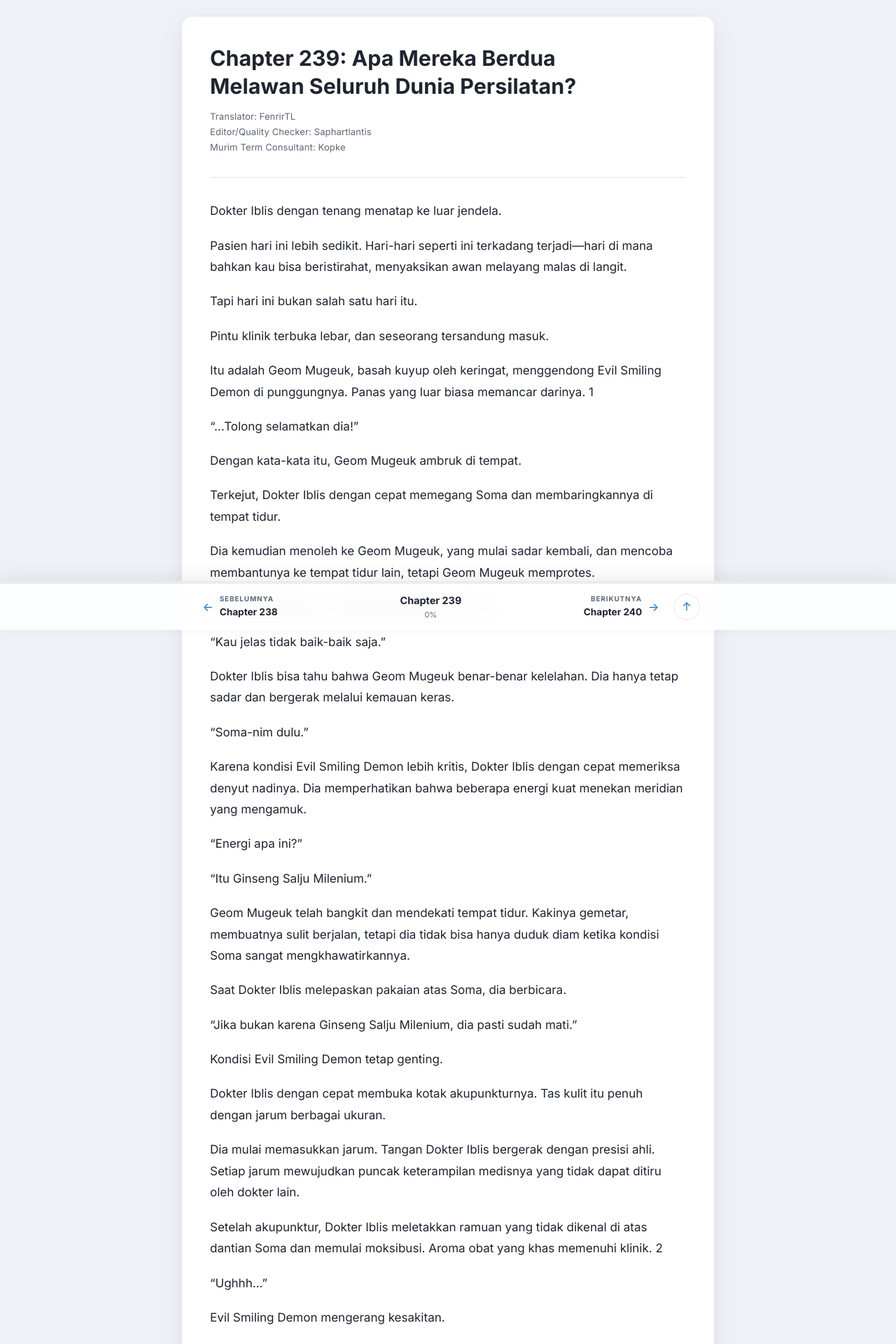
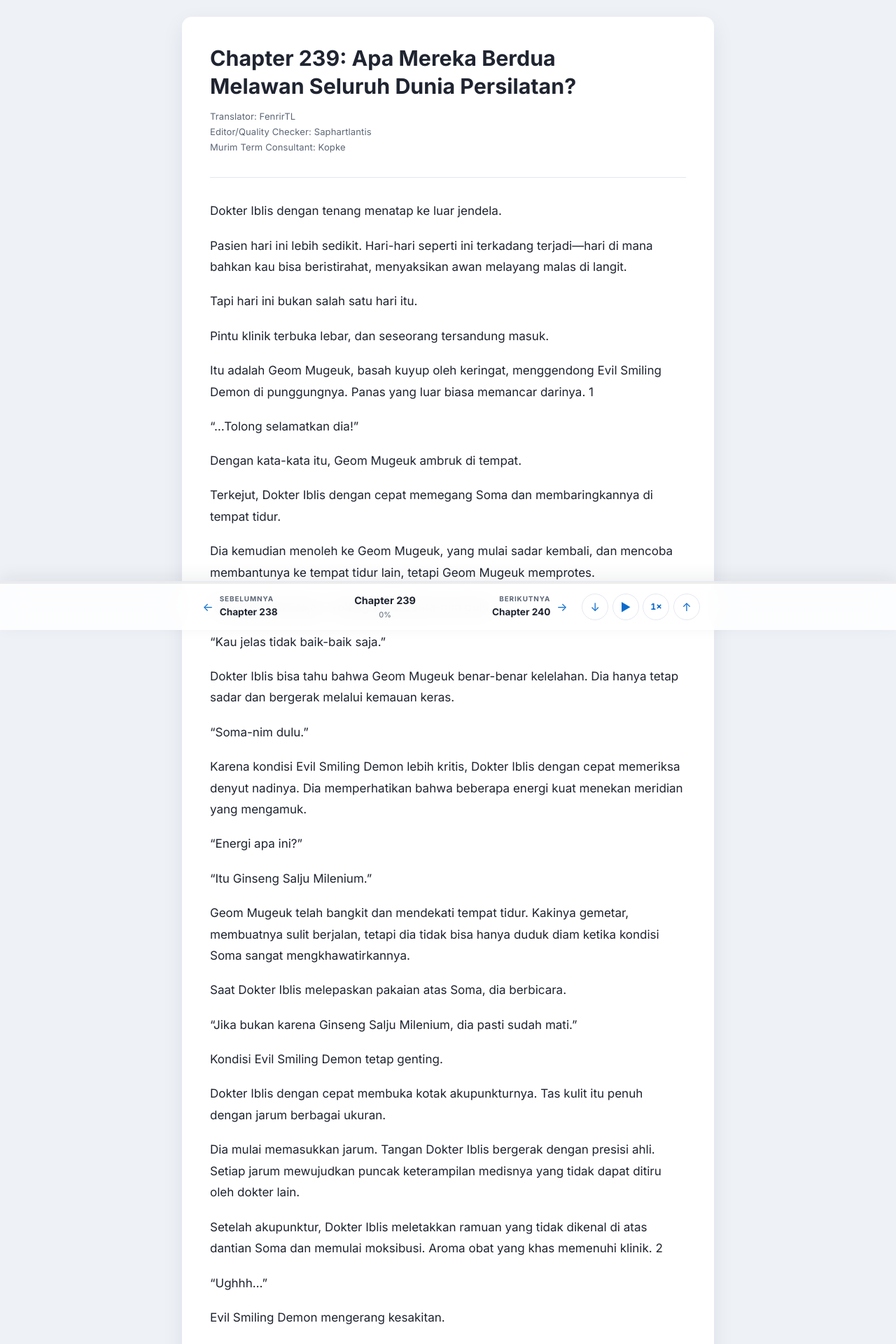
Before and after one commit to mieburungdara/subnovel, a Jekyll site: the page built from _posts/2025-11-09-chapter-239.md, in a window 1280 px wide. Shown: the top 1920 px of the page at 70% size. Built offline with Jekyll 4.4.1, drawn with Linux system fonts in a browser that asks for light colours; part of the change alters nothing that is shown.

Commit message:
feat(ui): add quick scroll controls and adjustable auto-scroll
- restore the jump-to-bottom button in the bottom bar
- add an auto-scroll toggle with three speed levels (1x, 2x, 4x)
- stop the auto-scroll on manual wheel or touch input
- keep the bar compact enough for 390px screens

```diff
--- a/_layouts/default.html
+++ b/_layouts/default.html
@@ -89,7 +89,7 @@
             {%- endif %}
 
             <p class="bottom-bar-current">
-                <span class="bottom-bar-value">{% if is_chapter %}Chapter {{ current_number }}{% else %}{{ site.posts | size }} chapter{% endif %}</span>
+                <span class="bottom-bar-value">{% if is_chapter %}<span class="bottom-bar-word">Chapter </span>{{ current_number }}{% else %}{{ site.posts | size }} chapter{% endif %}</span>
                 <span class="bottom-bar-percent" data-progress-label>0%</span>
             </p>
 
@@ -118,9 +118,20 @@
             </button>
             {%- endif %}
 
-            <button type="button" class="bottom-bar-top" data-scroll-top aria-label="Gulir ke atas" title="Gulir ke atas">
-                <span aria-hidden="true">&uarr;</span>
-            </button>
+            <div class="bottom-bar-tools">
+                <button type="button" class="bottom-bar-tool" data-scroll-bottom aria-label="Turun ke bawah" title="Turun ke bawah">
+                    <span aria-hidden="true">&darr;</span>
+                </button>
+                <button type="button" class="bottom-bar-tool" data-auto-scroll aria-pressed="false" aria-label="Gulir otomatis" title="Gulir otomatis">
+                    <span class="bottom-bar-tool-icon" data-auto-scroll-icon aria-hidden="true">&#9654;</span>
+                </button>
+                <button type="button" class="bottom-bar-tool bottom-bar-tool--speed" data-speed-cycle aria-label="Kecepatan gulir otomatis 1 kali" title="Kecepatan gulir otomatis">
+                    <span data-speed-label>1&times;</span>
+                </button>
+                <button type="button" class="bottom-bar-tool" data-scroll-top aria-label="Gulir ke atas" title="Gulir ke atas">
+                    <span aria-hidden="true">&uarr;</span>
+                </button>
+            </div>
         </div>
     </div>
 
--- a/assets/js/scroll.js
+++ b/assets/js/scroll.js
@@ -6,6 +6,11 @@
     var progress = document.querySelector("[data-bottom-bar-progress]");
     var percentLabel = document.querySelector("[data-progress-label]");
     var topButton = document.querySelector("[data-scroll-top]");
+    var bottomButton = document.querySelector("[data-scroll-bottom]");
+    var autoButton = document.querySelector("[data-auto-scroll]");
+    var autoIcon = document.querySelector("[data-auto-scroll-icon]");
+    var speedButton = document.querySelector("[data-speed-cycle]");
+    var speedLabel = document.querySelector("[data-speed-label]");
     var searchButton = document.querySelector("[data-focus-search]");
     var searchInput = document.querySelector("[data-filter-input]");
 
@@ -13,12 +18,21 @@
         return;
     }
 
+    var SPEEDS = [20, 50, 120];
+    var SPEED_LABELS = ["1\u00d7", "2\u00d7", "4\u00d7"];
+    var SPEED_NAMES = ["lambat", "sedang", "cepat"];
+
     var reducedMotion = window.matchMedia("(prefers-reduced-motion: reduce)");
     var ticking = false;
+    var speedIndex = 0;
+    var autoScroll = { active: false, frame: null, last: 0 };
+
+    function maxScroll() {
+        return Math.max(0, document.documentElement.scrollHeight - window.innerHeight);
+    }
 
     function updateProgress() {
-        var doc = document.documentElement;
-        var max = doc.scrollHeight - window.innerHeight;
+        var max = maxScroll();
         var ratio = max > 0 ? Math.min(1, Math.max(0, window.scrollY / max)) : 0;
         var percent = Math.round(ratio * 100);
 
@@ -50,34 +64,148 @@
         });
     }
 
-    function scrollToPosition(position) {
+    function scrollToPosition(position, smooth) {
+        var behavior = smooth && !reducedMotion.matches ? "smooth" : "instant";
+
         if ("scrollBehavior" in document.documentElement.style) {
-            window.scrollTo({
-                top: position,
-                behavior: reducedMotion.matches ? "auto" : "smooth"
-            });
+            window.scrollTo({ top: position, behavior: behavior });
             return;
         }
 
         window.scrollTo(0, position);
     }
 
+    function updateSpeedButton() {
+        if (speedLabel) {
+            speedLabel.textContent = SPEED_LABELS[speedIndex];
+        }
+
+        if (speedButton) {
+            speedButton.setAttribute(
+                "aria-label",
+                "Kecepatan gulir otomatis " + (speedIndex + 1) + " kali, " + SPEED_NAMES[speedIndex]
+            );
+        }
+    }
+
+    function stopAutoScroll() {
+        if (!autoScroll.active) {
+            return;
+        }
+
+        autoScroll.active = false;
+        autoScroll.last = 0;
+
+        if (autoScroll.frame) {
+            window.cancelAnimationFrame(autoScroll.frame);
+            autoScroll.frame = null;
+        }
+
+        if (autoButton) {
+            autoButton.setAttribute("aria-pressed", "false");
+            autoButton.setAttribute("aria-label", "Gulir otomatis");
+            autoButton.setAttribute("title", "Gulir otomatis");
+        }
+
+        if (autoIcon) {
+            autoIcon.innerHTML = "&#9654;";
+        }
+    }
+
+    function autoScrollStep(timestamp) {
+        if (!autoScroll.active) {
+            return;
+        }
+
+        if (!autoScroll.last) {
+            autoScroll.last = timestamp;
+        }
+
+        var delta = Math.min(0.1, (timestamp - autoScroll.last) / 1000);
+        autoScroll.last = timestamp;
+
+        var max = maxScroll();
+        var next = window.scrollY + SPEEDS[speedIndex] * delta;
+
+        if (next >= max) {
+            window.scrollTo(0, max);
+            stopAutoScroll();
+            return;
+        }
+
+        window.scrollTo({ top: next, behavior: "instant" });
+        autoScroll.frame = window.requestAnimationFrame(autoScrollStep);
+    }
+
+    function startAutoScroll() {
+        if (maxScroll() <= 0) {
+            return;
+        }
+
+        autoScroll.active = true;
+        autoScroll.last = 0;
+
+        if (autoButton) {
+            autoButton.setAttribute("aria-pressed", "true");
+            autoButton.setAttribute("aria-label", "Hentikan gulir otomatis");
+            autoButton.setAttribute("title", "Hentikan gulir otomatis");
+        }
+
+        if (autoIcon) {
+            autoIcon.innerHTML = "&#10074;&#10074;";
+        }
+
+        autoScroll.frame = window.requestAnimationFrame(autoScrollStep);
+    }
+
+    function toggleAutoScroll() {
+        if (autoScroll.active) {
+            stopAutoScroll();
+        } else {
+            startAutoScroll();
+        }
+    }
+
     if (topButton) {
         topButton.addEventListener("click", function () {
-            scrollToPosition(0);
+            stopAutoScroll();
+            scrollToPosition(0, true);
+        });
+    }
+
+    if (bottomButton) {
+        bottomButton.addEventListener("click", function () {
+            stopAutoScroll();
+            scrollToPosition(maxScroll(), false);
+        });
+    }
+
+    if (autoButton) {
+        autoButton.addEventListener("click", toggleAutoScroll);
+    }
+
+    if (speedButton) {
+        speedButton.addEventListener("click", function () {
+            speedIndex = (speedIndex + 1) % SPEEDS.length;
+            updateSpeedButton();
         });
     }
 
     if (searchButton && searchInput) {
         searchButton.hidden = false;
         searchButton.addEventListener("click", function () {
-            scrollToPosition(0);
+            scrollToPosition(0, true);
             searchInput.focus();
             searchInput.select();
         });
     }
+
+    document.addEventListener("wheel", stopAutoScroll, { passive: true });
+    document.addEventListener("touchstart", stopAutoScroll, { passive: true });
+
     window.addEventListener("scroll", handleScroll, { passive: true });
     window.addEventListener("resize", handleScroll, { passive: true });
 
+    updateSpeedButton();
     updateProgress();
 })();
--- a/assets/style.css
+++ b/assets/style.css
@@ -696,27 +696,62 @@ a {
     font-variant-numeric: tabular-nums;
 }
 
-.bottom-bar-top {
+.bottom-bar-tools {
+    display: flex;
+    align-items: center;
+    gap: 0.35rem;
+    margin-left: 0.35rem;
+}
+
+.bottom-bar-tool {
     flex: none;
     display: inline-flex;
     align-items: center;
     justify-content: center;
     width: 38px;
     height: 38px;
-    margin-left: 0.35rem;
     border: 1px solid var(--border);
     border-radius: 50%;
     background-color: color-mix(in srgb, var(--surface) 70%, transparent);
     color: var(--accent);
     font: inherit;
     font-size: 1rem;
+    line-height: 1;
     cursor: pointer;
-    transition: background-color var(--transition), border-color var(--transition), transform var(--transition);
+    transition: background-color var(--transition), border-color var(--transition), color var(--transition), transform var(--transition);
 }
 
-.bottom-bar-top:hover {
+.bottom-bar-tool:hover {
     border-color: var(--accent);
     transform: translateY(-2px);
+}
+
+.bottom-bar-tool--speed {
+    width: auto;
+    min-width: 38px;
+    padding: 0 0.5rem;
+    border-radius: 999px;
+    font-size: 0.78rem;
+    font-weight: 700;
+    font-variant-numeric: tabular-nums;
+}
+
+.bottom-bar-tool[aria-pressed='true'] {
+    border-color: var(--accent);
+    background-color: var(--accent);
+    color: var(--on-accent);
+    animation: pulse 1.8s ease-in-out infinite;
+}
+
+@keyframes pulse {
+    0%,
+    100% {
+        box-shadow: 0 0 0 0 color-mix(in srgb, var(--accent) 45%, transparent);
+    }
+
+    50% {
+        box-shadow: 0 0 0 7px color-mix(in srgb, var(--accent) 0%, transparent);
+    }
 }
 
 @media (min-width: 900px) {
@@ -748,7 +783,24 @@ a {
     }
 
     .bottom-bar-value {
-        font-size: 0.82rem;
+        font-size: 0.8rem;
+    }
+
+    .bottom-bar-tool {
+        width: 34px;
+        height: 34px;
+        font-size: 0.9rem;
+    }
+
+    .bottom-bar-tool--speed {
+        min-width: 34px;
+        padding: 0 0.4rem;
+        font-size: 0.72rem;
+    }
+
+    .bottom-bar-tools {
+        gap: 0.25rem;
+        margin-left: 0.15rem;
     }
 }
 
```
Also changed, not shown: README.md.
